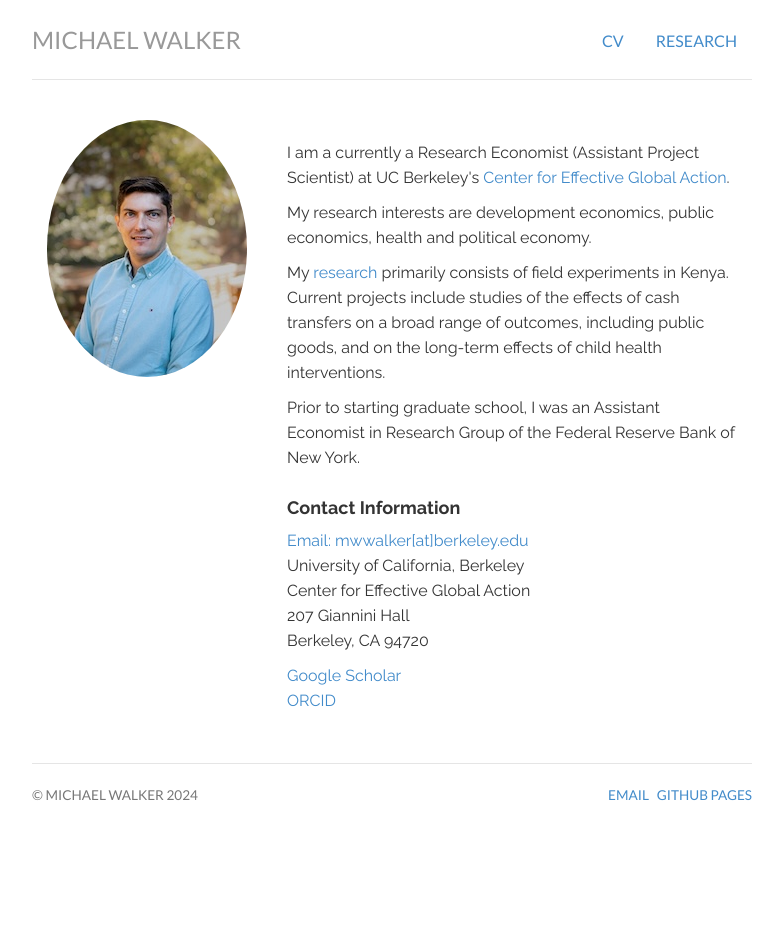
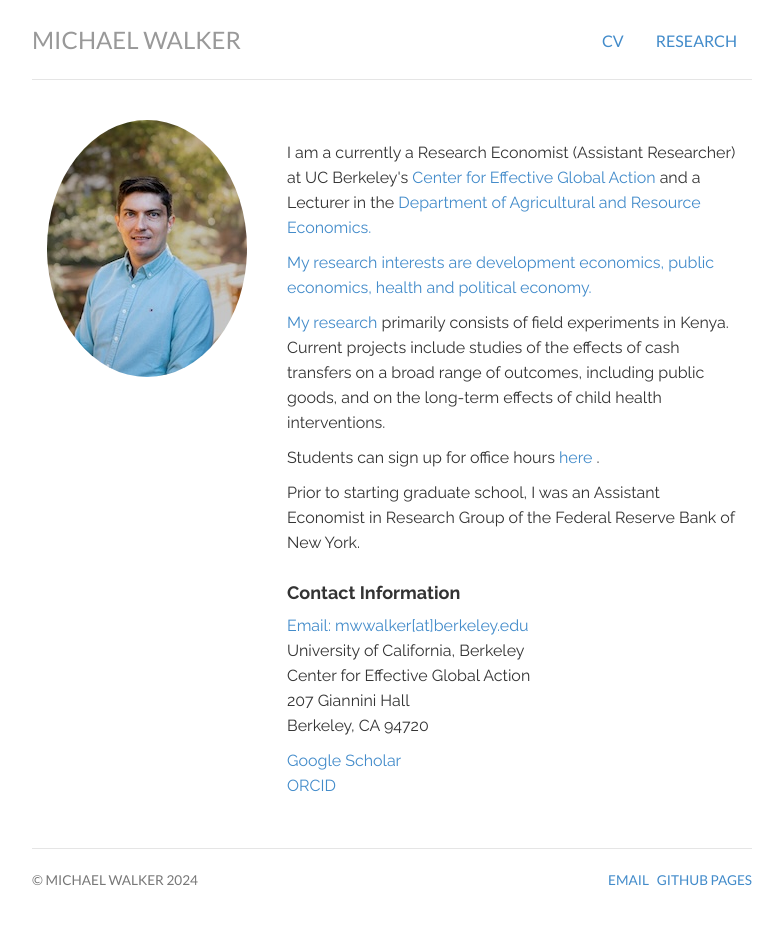
Before and after one commit to mwwalker/mwwalker.github.io, a Jekyll site: the page built from index.html, in a window 1280 px wide. Shown: the whole page, without its empty margins (248-1031 px from the left). Built offline with Jekyll 4.4.1, drawn with Linux system fonts in a browser that asks for light colours; before the commit the page ends 900 px from its top, so only the background shows below that.

Commit message:
Update index.html

```diff
--- a/index.html
+++ b/index.html
@@ -15,13 +15,13 @@ description: Michael Walker is a development economist at UC Berkeley's Center f
             </div>
             <div itemscope itemtype="http://data-vocabulary.org/Person" class="col-sm-8">
 
-                <p class="lead"> <p>I am a currently a Research Economist (Assistant Project Scientist) at UC Berkeley's <a href="https://cega.berkeley.edu"> Center for Effective Global Action</a>.</p>
+                <p class="lead"> <p>I am a currently a Research Economist (Assistant Researcher) at UC Berkeley's <a href="https://cega.berkeley.edu"> Center for Effective Global Action</a> and a Lecturer in the <a href="https://are.berkeley.edu/"</a> Department of Agricultural and Resource Economics.</p>
 
                 <p> My research interests are development economics, public economics, health and political economy.</p>
 
                 <p> My <a href="http://www.michaelwwalker.me/research/"> research</a> primarily consists of field experiments in Kenya. Current projects include studies of the effects of cash transfers on a broad range of outcomes, including public goods, and on the long-term effects of child health interventions.</p>
 
-
+                <p> Students can sign up for office hours <a href="www.tinyurl.com/Walker-OH"> here </a>. <p>
 
                 <p>Prior to starting graduate school, I was an Assistant Economist in Research Group of the Federal Reserve Bank of New York.</p>
 
```
